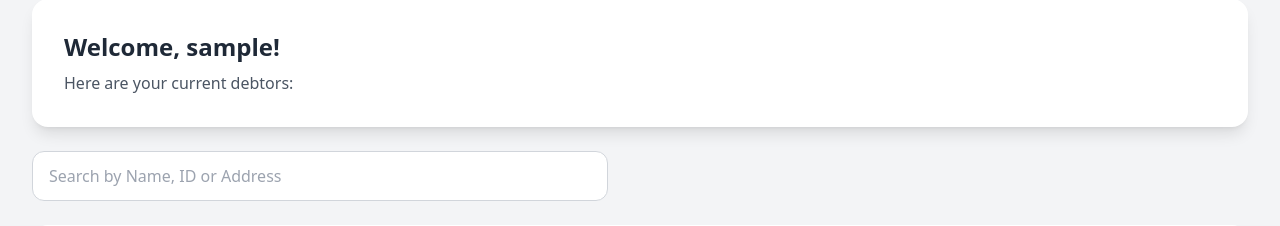
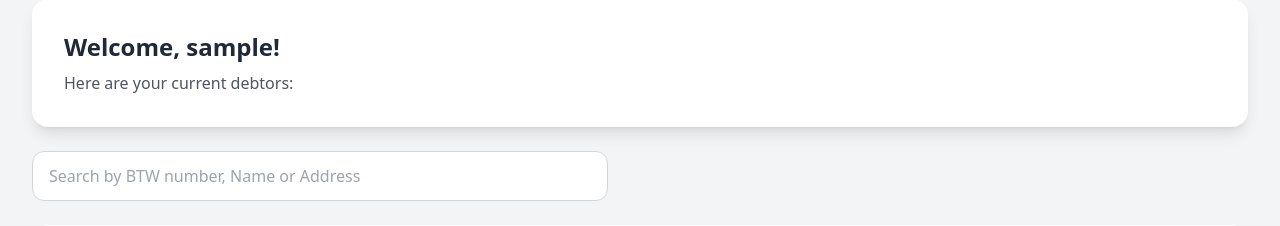
Before and after one commit to A-D-DBS-application/web-application-2025-group-20, a Flask app: page /dashboard in a window 1280 px wide. Shown: the part 113-339 px from the top of the page. Run offline with Flask 3, Linux system fonts and the light colour scheme; the visitor is signed in with stand-in values (Sample User, id 1); data that the repository does not hold is empty; some libraries are stand-ins or nearby versions.

Commit message:
Update dashboard.html

```diff
--- a/app/templates/dashboard.html
+++ b/app/templates/dashboard.html
@@ -65,7 +65,7 @@
 
   <!-- Search Bar -->
   <div class="relative w-full max-w-md md:max-w-lg lg:max-w-xl mb-6">
-    <input type="text" id="searchInput" placeholder="Search by Name, ID or Address"
+    <input type="text" id="searchInput" placeholder="Search by BTW number, Name or Address"
           class="w-full px-4 py-2 md:py-3 rounded-xl border border-gray-300 dark:border-gray-600 bg-white dark:bg-gray-700 text-gray-800 dark:text-gray-100 focus:outline-none focus:ring-2 focus:ring-blue-500 transition text-sm md:text-base">
 
     <button id="clearSearch"
```
